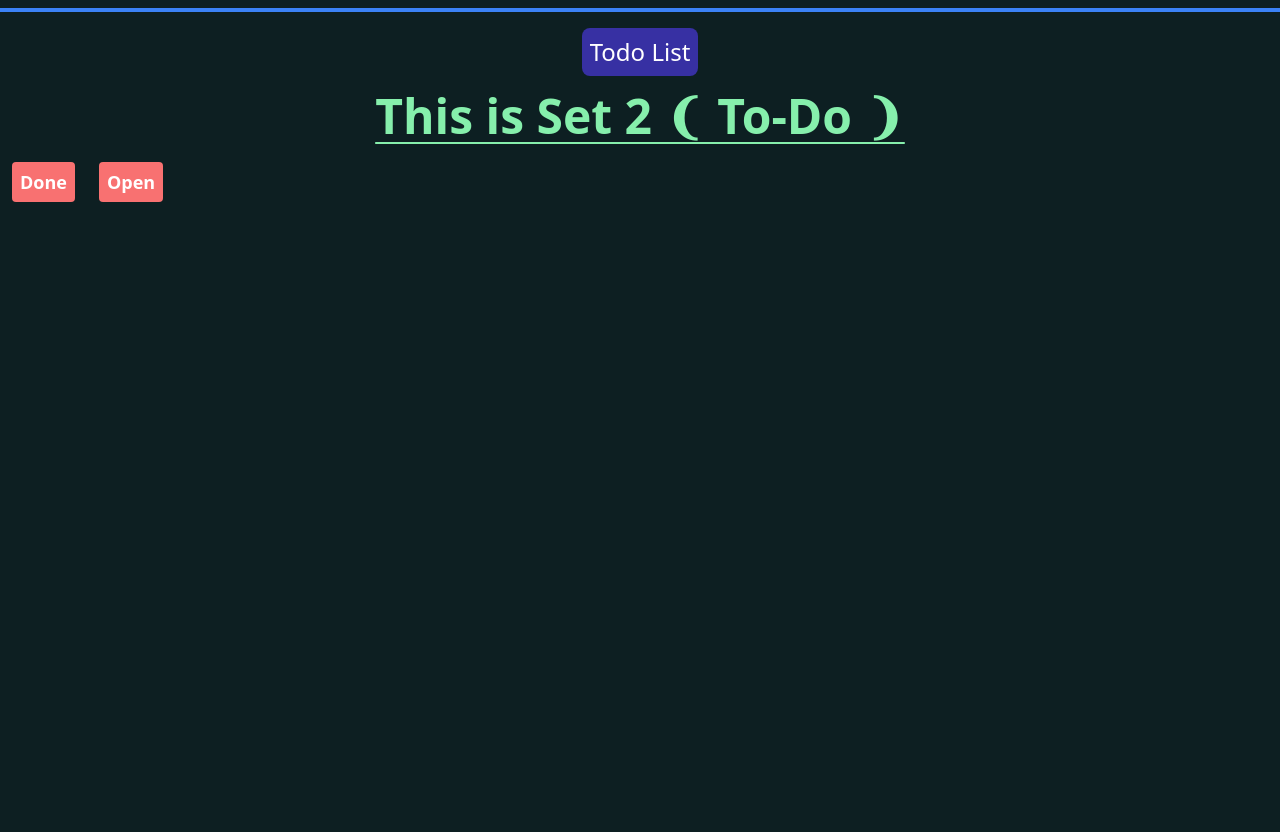
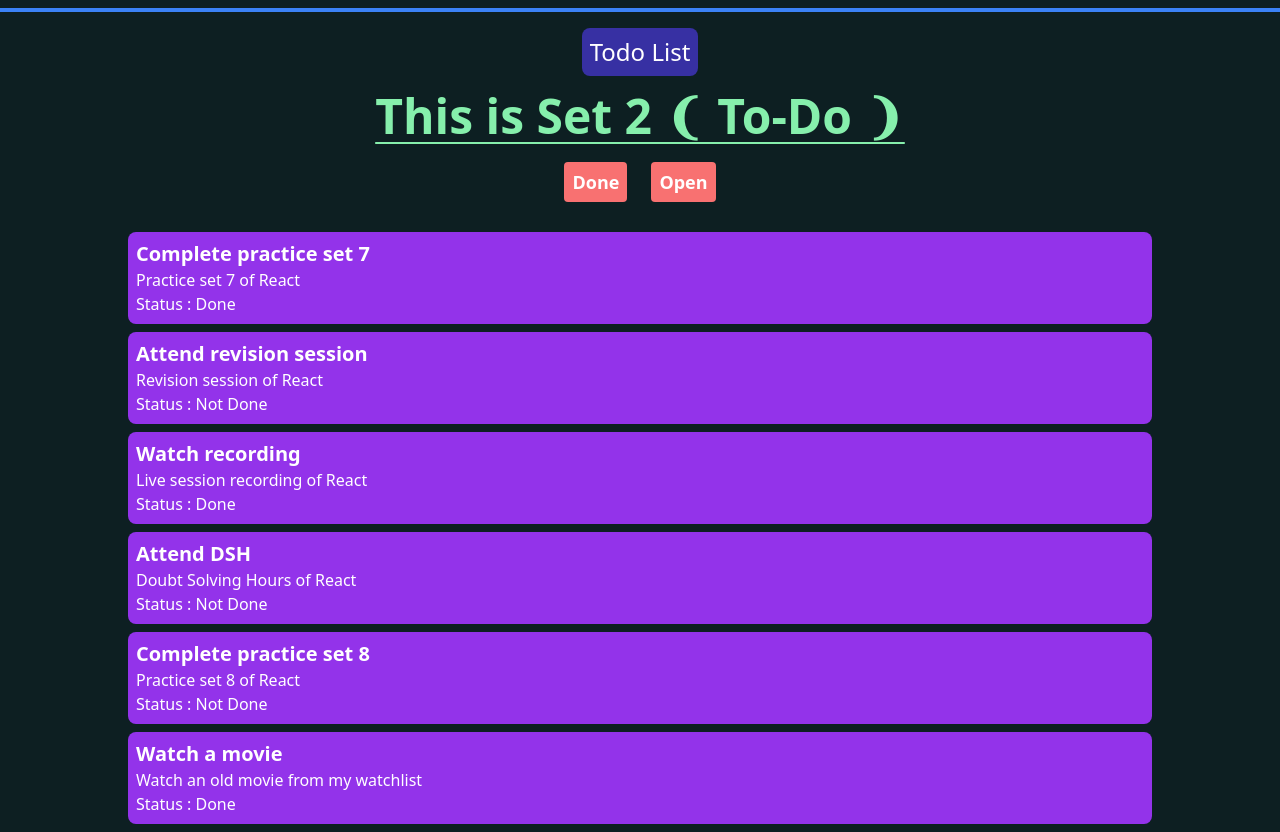
Before and after one commit to Sakib008/All-Practice-Set, a React (Create React App) app in the folder practice-react/: page /todo in a window 1280 px wide. Before the commit the page ends 800 px from the top, so only its background shows below. Built offline with nearby package versions, Linux system fonts and the light colour scheme.

Commit message:
fix : add Route for Todo's Done and Open

```diff
--- a/practice-react/src/App.js
+++ b/practice-react/src/App.js
@@ -2,6 +2,8 @@ import {NavLink,Routes,Route} from 'react-router-dom';
 
 import './App.css';
 import {Todo} from './useReducer/pages/Todo';
+import { DoneTodo } from './useReducer/components/todo/Done';
+import { OpenTodo } from './useReducer/components/todo/Open';
 // import { Reducer1 } from ' ./useReducer/reducer1';
 
 function App() {
@@ -15,6 +17,8 @@ function App() {
       </NavLink>
       <Routes>
         <Route path='/todo' element={<Todo />} />
+        <Route path='/todo/done' element={<DoneTodo />} />
+        <Route path='/todo/open' element={<OpenTodo />} />
       </Routes>
 
     </div>
--- a/practice-react/src/useReducer/Contexts/todoContext.js
+++ b/practice-react/src/useReducer/Contexts/todoContext.js
@@ -6,11 +6,11 @@ export function TodoContextProvider({children}){
 
     const [isLoading,setIsLoading] = useState(false);
     const [todoItem,setTodoItem] = useState([]);
-    const fetchTodo=()=>{
+    const fetchTodo= async ()=>{
         setIsLoading(true)
         try{
-            const response = fakeFetch("https://example.com/api/todos");
-            setTodoItem(response.data);
+            const response = await  fakeFetch("https://example.com/api/todos");
+            setTodoItem(response.data.todos);
             setIsLoading(false);
         }catch(err){
             console.error(err);
--- a/practice-react/src/useReducer/components/todo/Done.js
+++ b/practice-react/src/useReducer/components/todo/Done.js
@@ -0,0 +1,25 @@
+import {useContext,useEffect} from 'react'
+
+import { TodoContext } from "../../Contexts/todoContext";
+import { TodoCard } from './todoCard';
+import { NavLink } from 'react-router-dom';
+export function DoneTodo(){
+    const {fetchTodo, todoItem } = useContext(TodoContext);
+
+    useEffect(()=>{
+        fetchTodo()
+    },[])
+
+    const CompletedTodo = todoItem.filter(({isCompleted})=>isCompleted === true);
+   return(
+
+    <div className="">
+        <h1 class="text-center text-2xl text-amber-400 font-bold">Done List</h1>
+        <NavLink to='/todo' className='bg-pink-500 ml-10 rounded-md text-xl text-white p-1 m-1' >Back</NavLink>
+        {CompletedTodo.map((product)=>
+        <TodoCard todo={product} isDone/>
+        )}
+    </div>
+
+   )
+}
--- a/practice-react/src/useReducer/components/todo/Open.js
+++ b/practice-react/src/useReducer/components/todo/Open.js
@@ -0,0 +1,25 @@
+import {useContext,useEffect} from 'react'
+
+import { TodoContext } from "../../Contexts/todoContext";
+import { TodoCard } from './todoCard';
+import { NavLink } from 'react-router-dom';
+export function OpenTodo(){
+    const {fetchTodo, todoItem } = useContext(TodoContext);
+
+    useEffect(()=>{
+        fetchTodo()
+    },[])
+
+    const CompletedTodo = todoItem.filter(({isCompleted})=>isCompleted === false);
+
+   return(
+    <div className="">
+        <h1 class="text-center text-2xl text-red-400 font-bold">Open List</h1>
+        <NavLink to='/todo' className='bg-pink-500 ml-10 rounded-md text-xl text-white p-1 m-1' >Back</NavLink>
+        {CompletedTodo.map((product)=>
+        <TodoCard todo={product}  isDone/>
+        )}
+    </div>
+
+   )
+}
--- a/practice-react/src/useReducer/components/todo/todoCard.js
+++ b/practice-react/src/useReducer/components/todo/todoCard.js
@@ -0,0 +1,14 @@
+export function TodoCard({ todo,isDone }) {
+  const { id, title, description, isCompleted } = todo;
+  return (
+    <div className="bg-purple-600 w-4/5 rounded-lg m-2 p-2 mx-auto text-white" key={id}>
+      <h1 className="text-xl font-bold">{title}</h1>
+      <p className="">{description}</p>
+      <p className=" ">Status : {isCompleted ? 'Done' : 'Not Done'}</p>
+      {isDone &&
+      (
+        <button class="bg-rose-400 p-1 rounded-md my-2">Expend Todo</button>
+      )}
+    </div>
+  );
+}
--- a/practice-react/src/useReducer/components/todo/todoHeader.js
+++ b/practice-react/src/useReducer/components/todo/todoHeader.js
@@ -2,10 +2,10 @@ import { NavLink } from "react-router-dom";
 
 export function TodoHeader() {
   return (
-    <div class="flex">
-      <nav className="text-lg my-7 ">
+    <div className="flex ">
+      <nav className="text-lg my-7 text-center w-full">
         <NavLink
-          to="/todo/isDone"
+          to="/todo/done"
           className={({ isActive }) =>
             isActive ? "bg-slate-500 mx-3 font-bold p-2 text-gray-100" : "bg-red-400 mx-3 font-bold p-2 rounded text-white"
           }
@@ -20,6 +20,7 @@ export function TodoHeader() {
         >
           Open
         </NavLink>
+
       </nav>
     </div>
   );
--- a/practice-react/src/useReducer/pages/Todo.js
+++ b/practice-react/src/useReducer/pages/Todo.js
@@ -1,13 +1,28 @@
+import { useContext, useEffect } from "react";
+
 import { TodoHeader } from "../components/todo/todoHeader";
+import { TodoContext } from "../Contexts/todoContext";
+import { TodoCard } from "../components/todo/todoCard";
 
 export function Todo() {
+  const { isLoading, fetchTodo, todoItem } = useContext(TodoContext);
+
+  useEffect(() => {
+    if (todoItem.length === 0) {
+      fetchTodo();
+    }
+  });
+
   return (
     <div class="">
       <h1 className="text-5xl text-green-300 mt-2 text-center font-semibold underline underline-offset-8 decoration-2 ">
         This is Set 2 &#10088; To-Do &#10089;{" "}
       </h1>
       <TodoHeader />
-
+      { isLoading && <p>Loading...</p>}
+      {todoItem.map((product) => (
+        <TodoCard key={product.id} todo={product} />
+      ))}
     </div>
   );
 }
```
